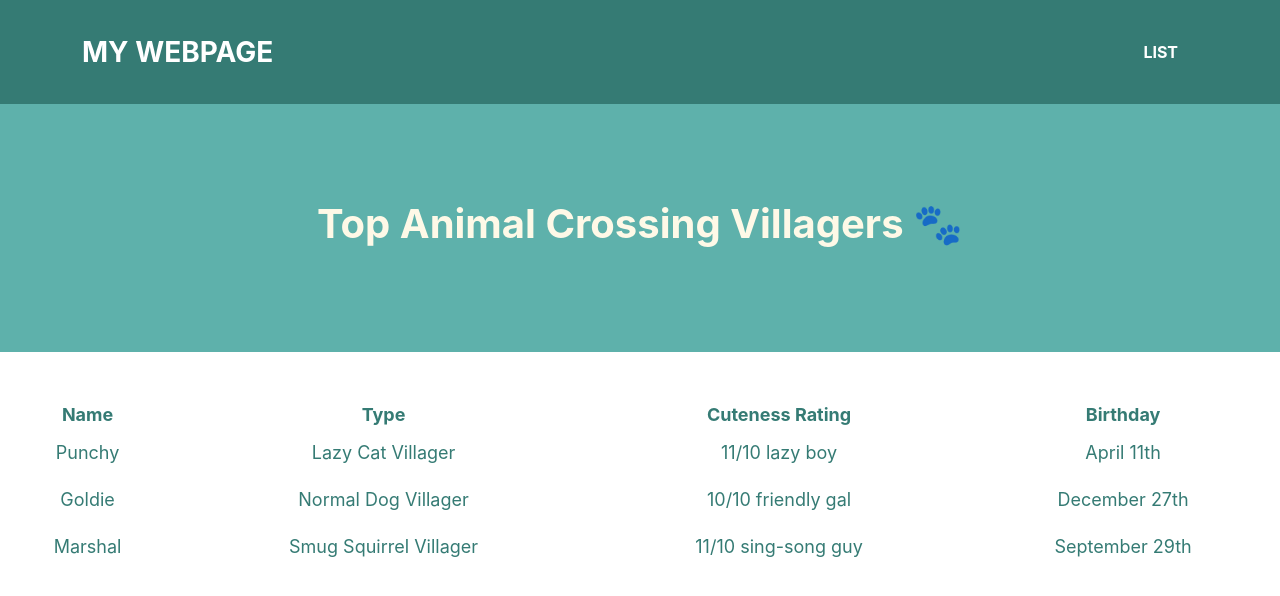
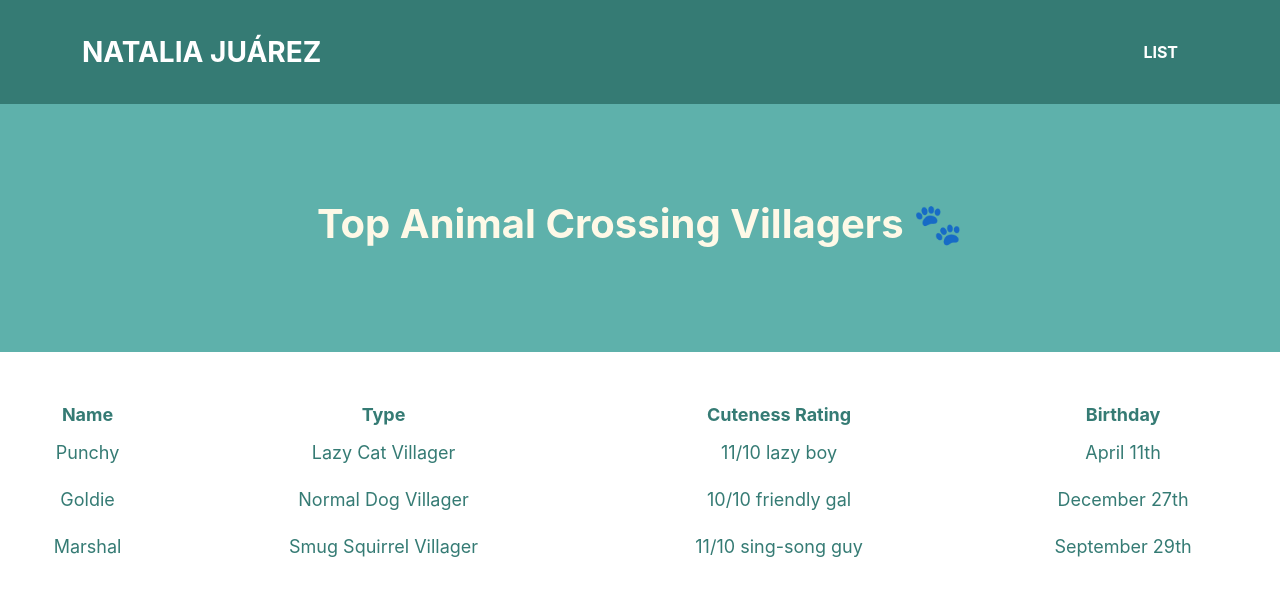
Before and after one commit to njuarez990/njuarez990.github.io, a plain HTML site: page list.html in a window 1280 px wide. Drawn offline with Linux system fonts and the light colour scheme.

Commit message:
Update list.html

```diff
--- a/list.html
+++ b/list.html
@@ -11,7 +11,7 @@
         <nav class="navbar navbar-expand-lg bg-secondary text-uppercase fixed-top" id="mainNav">
             <div class="container">
                 <!--This code defines the "My Webpage" link in the top right corner of the navigation pane-->
-                <a class="navbar-brand" href="./index.html">My Webpage</a>
+                <a class="navbar-brand" href="./index.html">Natalia Juárez</a>
                 <!--This code defines the "List" link in the top left corner of the navigation pane-->
                 <ul class="navbar-nav ms-auto">
                     <li class="nav-item mx-0 mx-lg-1"><a class="nav-link py-3 px-0 px-lg-3 rounded" href="./list.html">List</a></li>
```
